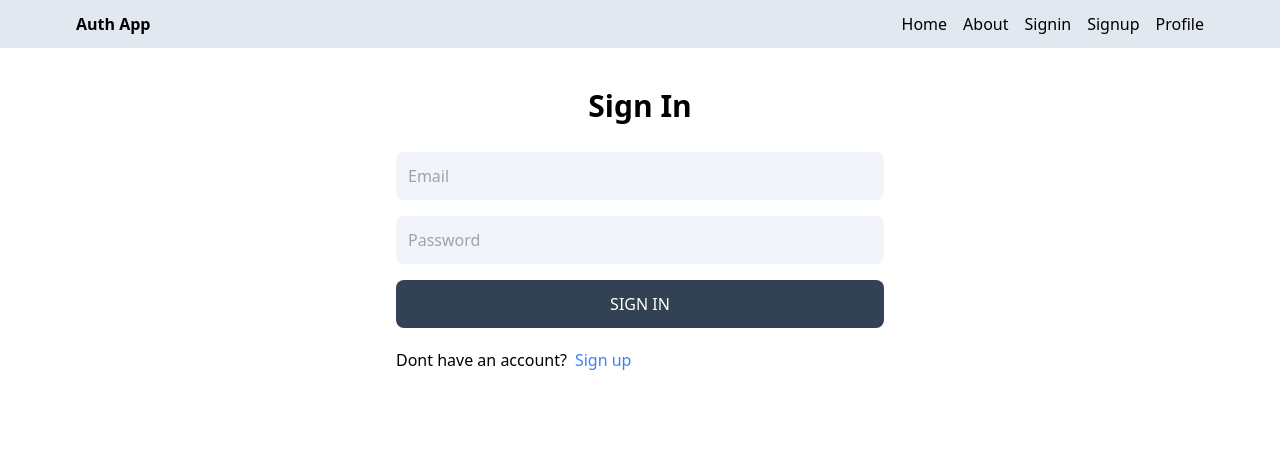
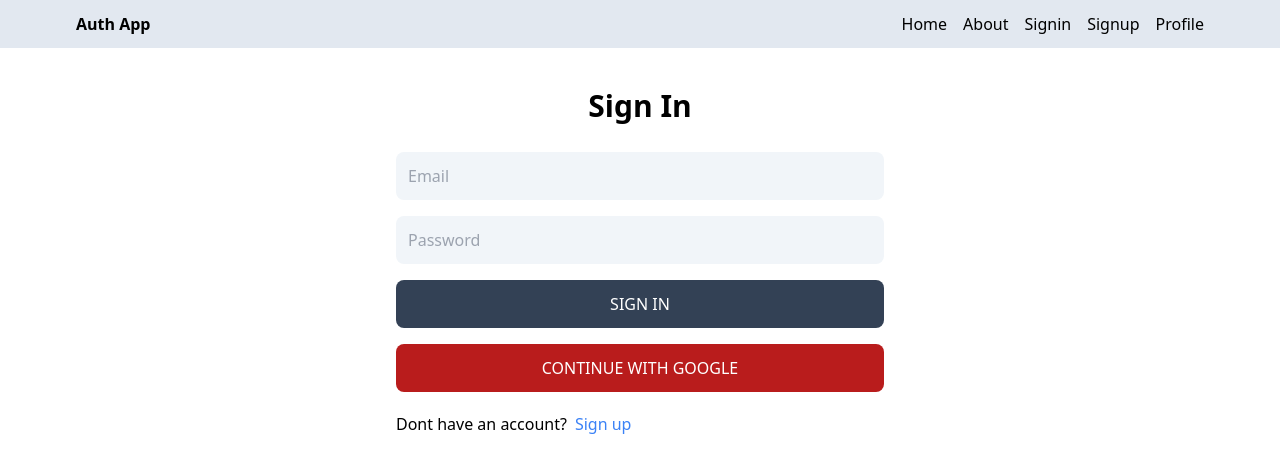
Before and after one commit to mownica-p/MERN-Auth-project, a React (Vite) app in the folder client/: page /signin in a window 1280 px wide. Shown: the top 472 px of the page. Built offline with nearby package versions, Linux system fonts and the light colour scheme.

Commit message:
create and OAuth component

```diff
--- /dev/null
+++ b/client/src/components/OAuth.jsx
@@ -0,0 +1,26 @@
+import { GoogleAuthProvider, signInWithPopup, getAuth } from "firebase/auth";
+import { app } from "../firebase";
+
+function OAuth() {
+  const handleGoogleClick = async () => {
+    try {
+      const provider = new GoogleAuthProvider();
+      const auth = getAuth(app);
+      const result = await signInWithPopup(auth, provider);
+      console.log(result);
+    } catch (error) {
+      console.log("could not login with google", error);
+    }
+  };
+  return (
+    <button
+      type="button"
+      onClick={handleGoogleClick}
+      className="bg-red-700 text-white rounded-lg p-3 uppercase hover:opacity-95"
+    >
+      Continue with google
+    </button>
+  );
+}
+
+export default OAuth;
--- a/client/src/pages/SignIn.jsx
+++ b/client/src/pages/SignIn.jsx
@@ -7,6 +7,7 @@ import {
   signInFailure,
 } from "../redux/User/userSlice";
 import { useDispatch } from "react-redux";
+import OAuth from "../components/OAuth";
 
 function SignIn() {
   const [formData, setFormData] = useState({}); // Corrected array destructuring
@@ -68,6 +69,7 @@ function SignIn() {
         >
           {loading ? "Loading..." : "Sign In"}
         </button>
+        <OAuth />
       </form>
       <div className="flex gap-2 mt-5">
         <p>Dont have an account?</p>
--- a/client/src/pages/SignUp.jsx
+++ b/client/src/pages/SignUp.jsx
@@ -1,5 +1,6 @@
 import { Link, useNavigate } from "react-router-dom";
 import { useState } from "react";
+import OAuth from "../components/OAuth";
 
 function SignUp() {
   const [formData, setFormData] = useState({}); // Corrected array destructuring
@@ -71,6 +72,7 @@ function SignUp() {
         >
           {loading ? "Loading..." : "Sign Up"}
         </button>
+        <OAuth />
       </form>
       <div className="flex gap-2 mt-5">
         <p>Have an account?</p>
```
